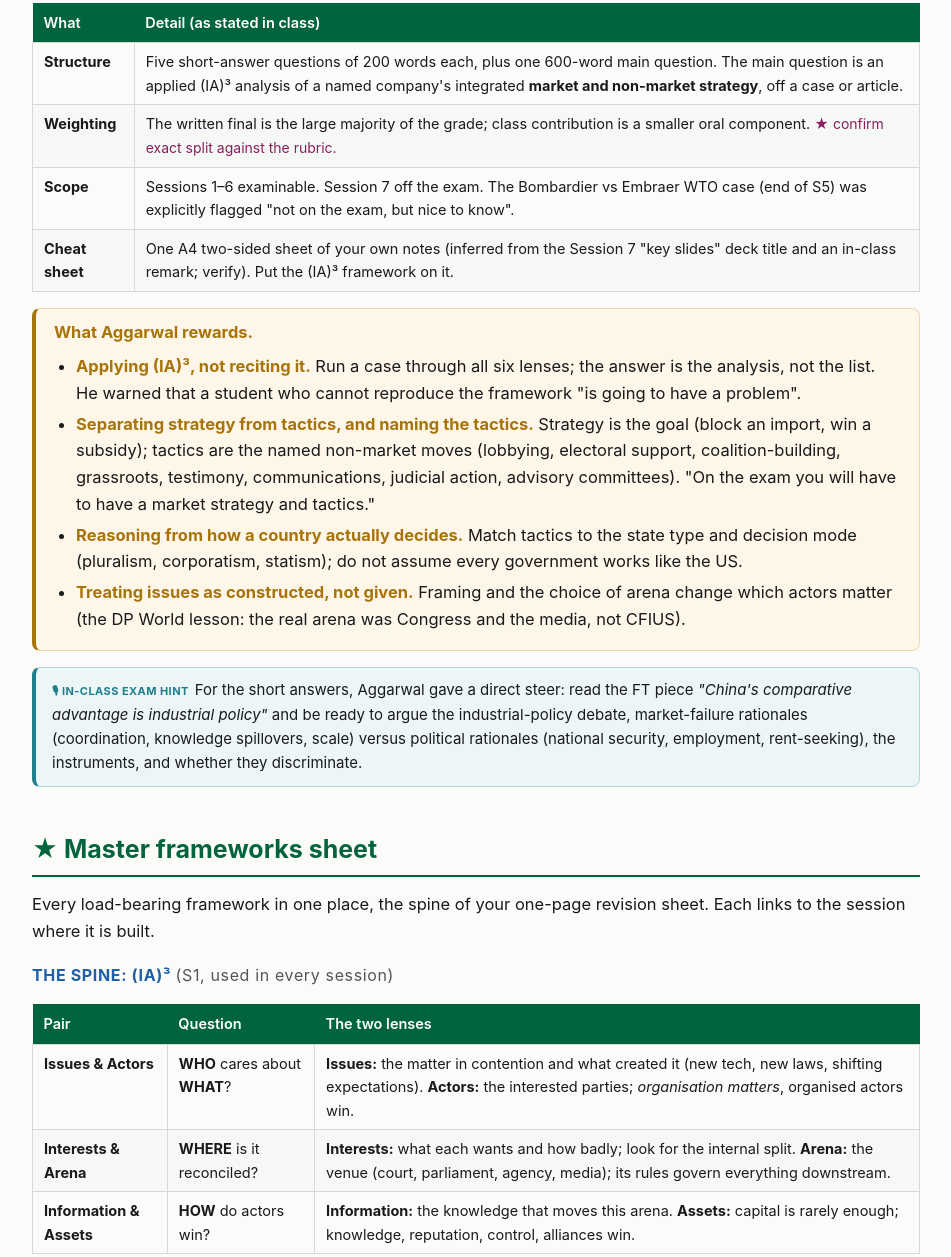
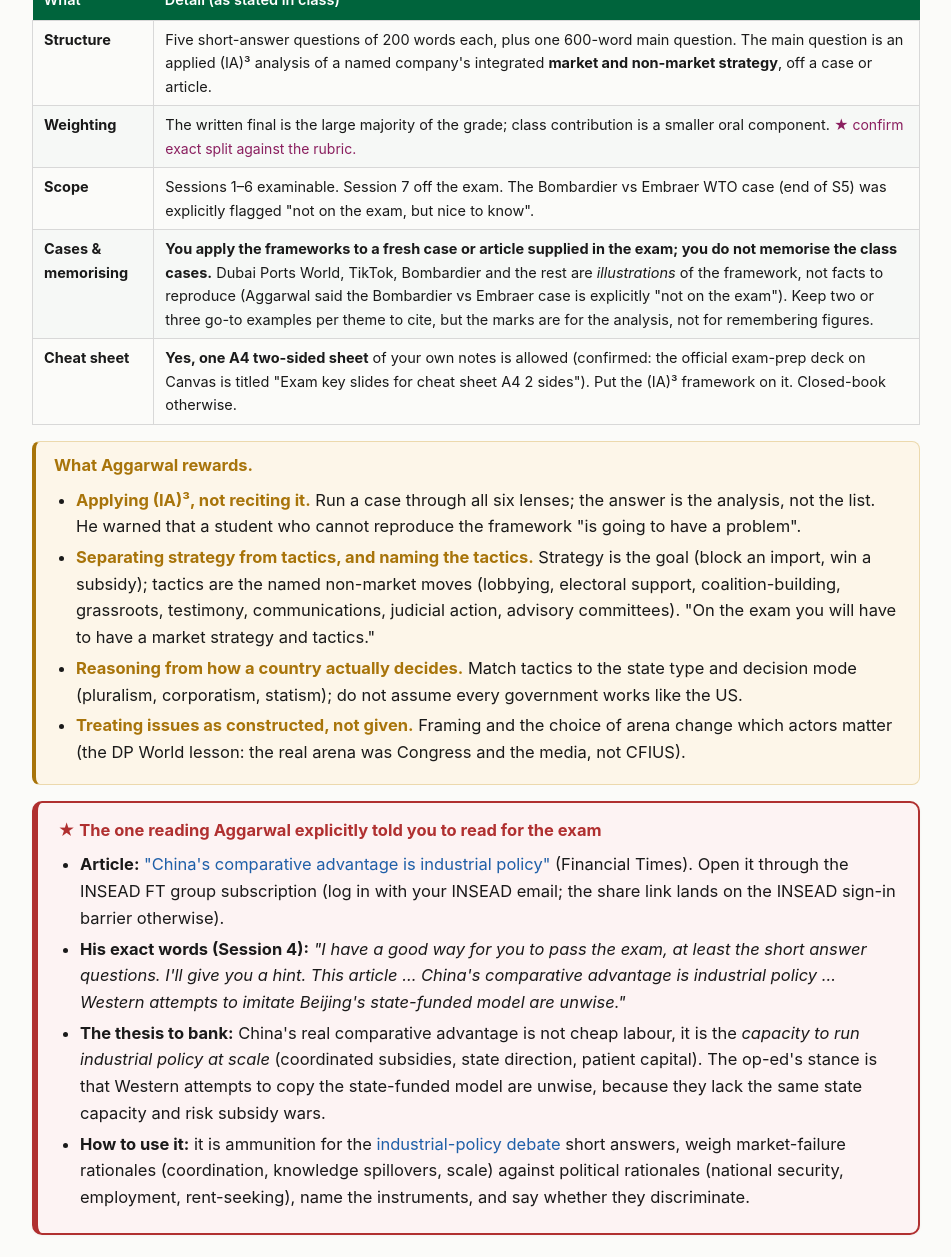
Before and after one commit to izzyisotta/izzys-insead-content-library, a plain HTML site: page BSPE Revision Document.html in a window 1280 px wide. Shown: the part 906-2163 px from the top of the page, without its empty margins (292-1243 px from the left). Drawn offline with nearby package versions, Linux system fonts and the light colour scheme.

Commit message:
BSPE: prominent exam-article callout + confirm cheat-sheet rule + cases note
- Add a loud callout for the FT article Aggarwal flagged as examinable
  ("China's comparative advantage is industrial policy") with his verbatim
  steer, the thesis, and the link.
- Confirm via Canvas the exam allows one A4 two-sided cheat sheet; resolve
  the prior ★ hedge.
- Add an exam-table row clarifying you apply frameworks to a fresh case and
  do not memorise the class cases (Bombardier explicitly off-exam).

Co-Authored-By: Claude Opus 4.8 (1M context) <noreply@anthropic.com>

```diff
--- a/BSPE Revision Document.html
+++ b/BSPE Revision Document.html
@@ -134,7 +134,7 @@
 <li><b>The <a class="up" href="#frameworks">Master frameworks sheet</a> is your one-page revision spine</b> and the source for your A4 cheat sheet.</li>
 <li><b>Two registers per session:</b> the general takeaways (the reusable frameworks) sit above the case deep-dive (Dubai Ports World, the industrial-policy debate, Bombardier vs Embraer) so you revise the toolkit, then watch it applied.</li>
 </ul>
-<div class="eyeball"><span class="star">&starf;</span><b>Isabella, eyeball this:</b> pink flags mark things to sanity-check. The two biggest: <b>Sessions 6 and 7 have no class recording yet</b> (those lectures are 8 and 10 June), so their in-class layer is built from the slide decks and Aggarwal's own papers and is thinner, flagged at the top of each. The cheat-sheet rule (one A4 two-sided sheet) is inferred from the Session 7 slide title and one in-class remark, so confirm it against the official exam rubric. Search the page for "&starf;" to jump between flags.</div>
+<div class="eyeball"><span class="star">&starf;</span><b>Isabella, eyeball this:</b> pink flags mark things to sanity-check. The main one: <b>Sessions 6 and 7 have no class recording yet</b> (those lectures are 8 and 10 June), so their in-class layer is built from the slide decks and Aggarwal's own papers and is thinner, flagged at the top of each. (The cheat-sheet rule is now confirmed: one A4 two-sided sheet, per the official Canvas exam deck.) Search the page for "&starf;" to jump between flags.</div>
 </div>
 
 <h2 id="exam">The exam, and how to pass it</h2>
@@ -145,7 +145,8 @@
 <tr><td><b>Structure</b></td><td>Five short-answer questions of 200 words each, plus one 600-word main question. The main question is an applied (IA)&sup3; analysis of a named company's integrated <b>market and non-market strategy</b>, off a case or article.</td></tr>
 <tr><td><b>Weighting</b></td><td>The written final is the large majority of the grade; class contribution is a smaller oral component. <span class="eyeball" style="display:inline;border:none;background:none;padding:0;color:#8a1f5f;">&starf; confirm exact split against the rubric.</span></td></tr>
 <tr><td><b>Scope</b></td><td>Sessions 1–6 examinable. Session 7 off the exam. The Bombardier vs Embraer WTO case (end of S5) was explicitly flagged "not on the exam, but nice to know".</td></tr>
-<tr><td><b>Cheat sheet</b></td><td>One A4 two-sided sheet of your own notes (inferred from the Session 7 "key slides" deck title and an in-class remark; verify). Put the (IA)&sup3; framework on it.</td></tr>
+<tr><td><b>Cases &amp; memorising</b></td><td><b>You apply the frameworks to a fresh case or article supplied in the exam; you do not memorise the class cases.</b> Dubai Ports World, TikTok, Bombardier and the rest are <i>illustrations</i> of the framework, not facts to reproduce (Aggarwal said the Bombardier vs Embraer case is explicitly "not on the exam"). Keep two or three go-to examples per theme to cite, but the marks are for the analysis, not for remembering figures.</td></tr>
+<tr><td><b>Cheat sheet</b></td><td><b>Yes, one A4 two-sided sheet</b> of your own notes is allowed (confirmed: the official exam-prep deck on Canvas is titled "Exam key slides for cheat sheet A4 2 sides"). Put the (IA)&sup3; framework on it. Closed-book otherwise.</td></tr>
 </tbody>
 </table>
 <div class="exam">
@@ -157,7 +158,15 @@
 <li><b>Treating issues as constructed, not given.</b> Framing and the choice of arena change which actors matter (the DP World lesson: the real arena was Congress and the media, not CFIUS).</li>
 </ul>
 </div>
-<div class="intuition"><span class="tag">🎙 In-class exam hint</span>For the short answers, Aggarwal gave a direct steer: read the FT piece <i>"China's comparative advantage is industrial policy"</i> and be ready to argue the industrial-policy debate, market-failure rationales (coordination, knowledge spillovers, scale) versus political rationales (national security, employment, rent-seeking), the instruments, and whether they discriminate.</div>
+<div class="key" id="exam-article" style="border:2px solid #b03030; border-left:6px solid #b03030; background:#fdf3f3;">
+<b style="color:#b03030; font-size:16.5px;">&starf; The one reading Aggarwal explicitly told you to read for the exam</b>
+<ul>
+<li><b>Article:</b> <a class="up" href="https://www.ft.com/content/42fc2ea1-cd3a-43d1-87c6-eba09a44d888?shareType=nongift">"China's comparative advantage is industrial policy"</a> (Financial Times). Open it through the INSEAD FT group subscription (log in with your INSEAD email; the share link lands on the INSEAD sign-in barrier otherwise).</li>
+<li><b>His exact words (Session 4):</b> <i>"I have a good way for you to pass the exam, at least the short answer questions. I'll give you a hint. This article ... China's comparative advantage is industrial policy ... Western attempts to imitate Beijing's state-funded model are unwise."</i></li>
+<li><b>The thesis to bank:</b> China's real comparative advantage is not cheap labour, it is the <i>capacity to run industrial policy at scale</i> (coordinated subsidies, state direction, patient capital). The op-ed's stance is that Western attempts to copy the state-funded model are unwise, because they lack the same state capacity and risk subsidy wars.</li>
+<li><b>How to use it:</b> it is ammunition for the <a class="up" href="#l04">industrial-policy debate</a> short answers, weigh market-failure rationales (coordination, knowledge spillovers, scale) against political rationales (national security, employment, rent-seeking), name the instruments, and say whether they discriminate.</li>
+</ul>
+</div>
 
 <h2 id="frameworks">&starf; Master frameworks sheet</h2>
 <p>Every load-bearing framework in one place, the spine of your one-page revision sheet. Each links to the session where it is built.</p>
```
